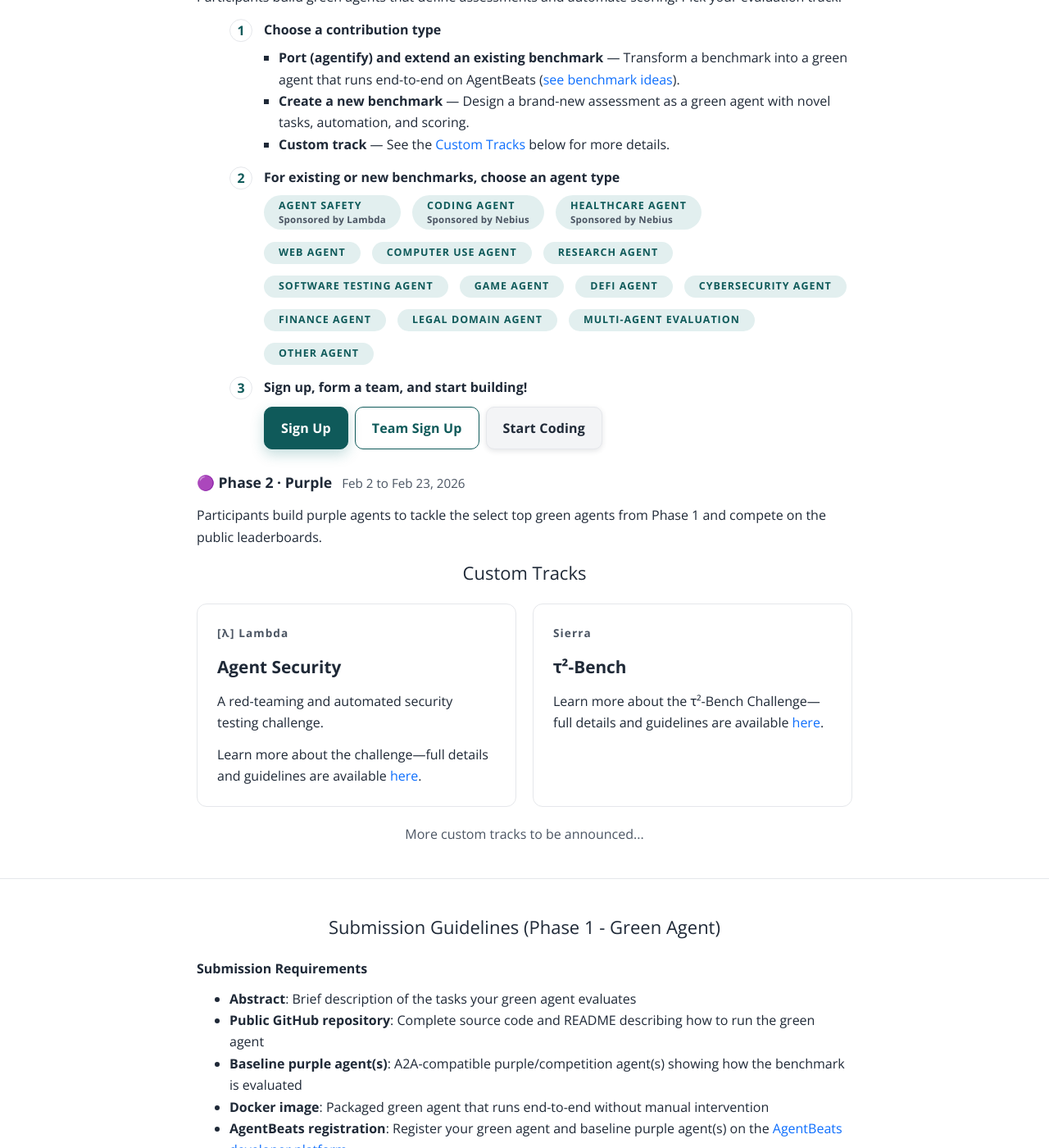
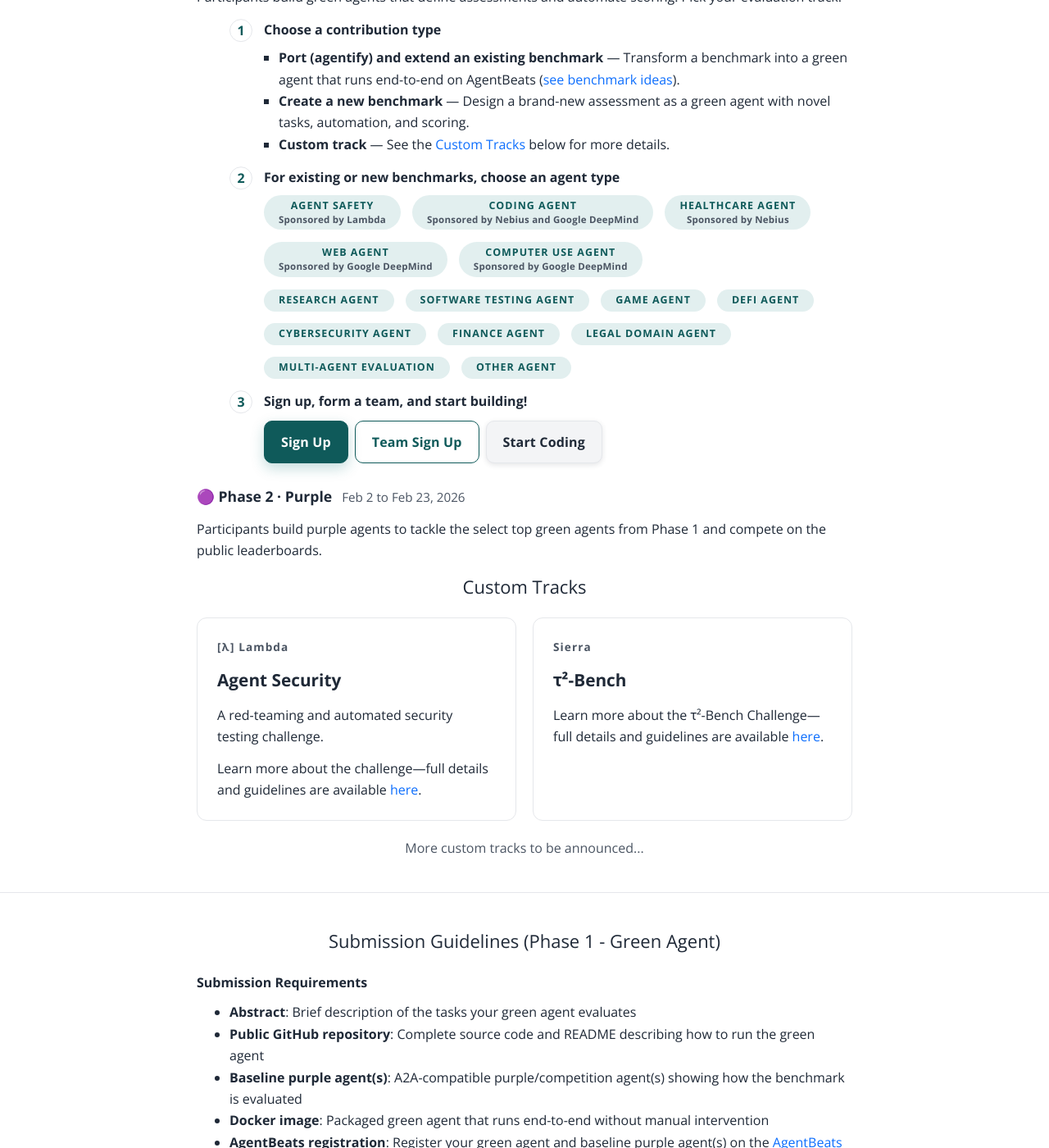
Before and after one commit to rdi-berkeley/rdi-berkeley.github.io, a Jekyll site: the page agentx-agentbeats.html, which Jekyll copies as it is, in a window 1280 px wide and 1400 px high, scrolled down 5187 px. Shown: the whole window at 82% size. Built offline with Jekyll 4.4.1, drawn with Linux system fonts in a browser that asks for light colours.

Commit message:
agentx-agentbeats and agentic-ai-summit updates

```diff
--- a/agentx-agentbeats.html
+++ b/agentx-agentbeats.html
@@ -177,7 +177,7 @@
     .badge {
       display: inline-flex;
       flex-direction: column;
-      align-items: flex-start;
+      align-items: center;
       gap: 2px;
       padding: 6px 18px;
       border-radius: 999px;
@@ -658,7 +658,7 @@
                     </span>
                     <span class="badge">
                       <span class="badge-title">Coding Agent</span>
-                      <span class="badge-sponsor">Sponsored by Nebius</span>
+                      <span class="badge-sponsor">Sponsored by Nebius and Google DeepMind</span>
                     </span>
                     <span class="badge">
                       <span class="badge-title">Healthcare Agent</span>
@@ -668,10 +668,14 @@
                   <div class="badges" aria-label="Evaluation tracks" style="justify-content:flex-start; margin-top:15px">
                     <span class="badge">
                       <span class="badge-title">Web Agent</span>
+                      <span class="badge-sponsor">Sponsored by Google DeepMind</span>
                     </span>
                     <span class="badge">
                       <span class="badge-title">Computer Use Agent</span>
+                      <span class="badge-sponsor">Sponsored by Google DeepMind</span>
                     </span>
+                  </div>
+                  <div class="badges" aria-label="Evaluation tracks" style="justify-content:flex-start; margin-top:15px">
                     <span class="badge">
                       <span class="badge-title">Research Agent</span>
                     </span>
--- a/events/agentic-ai-summit-2026.html
+++ b/events/agentic-ai-summit-2026.html
@@ -78,7 +78,7 @@
 <body data-new-gr-c-s-check-loaded="14.1034.0" data-gr-ext-installed="">
 
   <img src="/assets/images/agentic-summit-2026.png" alt="Agentic AI Summit 2026 Banner"
-    style="display:block; margin:auto; max-width:80%; height:auto; margin-top: 2%; margin-bottom: 2%;">
+    style="display:block; margin-left: 17vw; margin-right: 17vw; width: calc(100% - 34vw); height:auto; margin-top: 2%; margin-bottom: 2%;">
 
   <div id="main-text-container"
     style="font-size: 12pt; font-family: 'Poppins', sans-serif; font-weight: 300; margin-bottom: 40px; margin-left: 17vw; margin-right: 17vw;">
@@ -88,7 +88,7 @@
       </p>
 
       <p style="font-size: 1rem; margin-bottom: 20px;">
-        Building on the momentum of our popular <b><a href="https://agenticai-learning.org/f25">Agentic AI MOOC series</a></b>—now a rapidly growing global community of almost 40 thousand learners—we're excited to invite you to join us on <b>August 1–2, 2026</b> for a <b>two-day summit</b> on the beautiful <b>UC Berkeley campus</b>.
+        Building on the momentum of our popular <b><a href="https://agenticai-learning.org/f25">Agentic AI MOOC series</a></b>—now a rapidly growing global community of almost 40,000 learners—and the success of the 2025 Agentic AI Summit, which brought together <b>2,000+ in-person attendees</b> and <b>40,000+ virtual participants</b>, we're excited to invite you to join us on <b>August 1–2, 2026</b> for a <b>two-day summit</b> on the beautiful <b>UC Berkeley campus</b>.
       </p>
 
       <p style="font-size: 1rem; margin-bottom: 20px;">
```
Also changed, not shown: other parts of events/agentic-ai-summit-2026.html (+1 -1 lines), assets/images/agentic-summit-2026.png.
